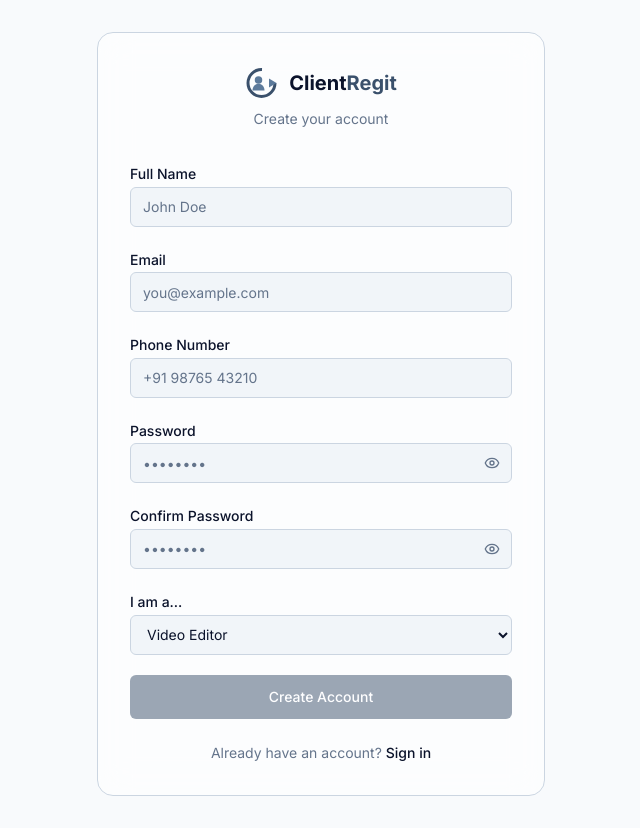
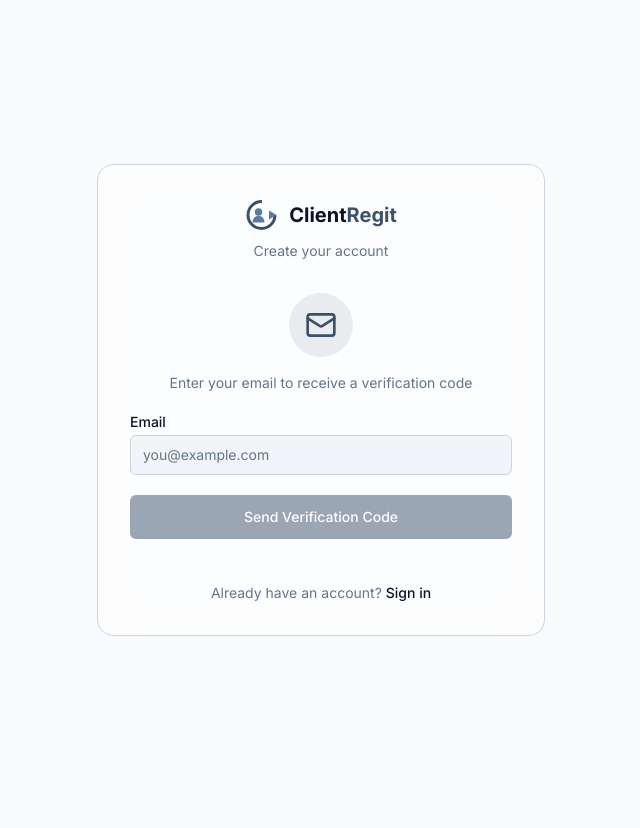
Before and after one commit to editdeocom-sketch/clientregit, a Next.js app: page /signup in a window 1280 px wide. Shown: the whole page, without its empty margins (319-959 px from the left). After the commit the page ends 800 px from the top, so only its background shows below. Built offline with nearby package versions, Linux system fonts and the light colour scheme.

Commit message:
feat: OTP-based signup flow - 3 step process (email -> OTP -> profile)

```diff
--- a/src/app/auth/callback/route.ts
+++ b/src/app/auth/callback/route.ts
@@ -28,15 +28,12 @@ export async function GET(request: NextRequest) {
 
     const { data, error } = await supabase.auth.exchangeCodeForSession(code)
     if (!error && data.user) {
-      // Get role from user_metadata
       const role = data.user.user_metadata?.role || "editor"
 
-      // If a specific next URL was requested, use it
       if (next) {
         return NextResponse.redirect(`${origin}${next}`)
       }
 
-      // Redirect based on role
       if (role === "client") {
         return NextResponse.redirect(`${origin}/client/dashboard`)
       }
@@ -44,5 +41,6 @@ export async function GET(request: NextRequest) {
     }
   }
 
-  return NextResponse.redirect(`${origin}/login?error=auth_callback_failed`)
+  // If no code or error, redirect to login
+  return NextResponse.redirect(`${origin}/login`)
 }
--- a/src/app/signup/page.tsx
+++ b/src/app/signup/page.tsx
@@ -4,7 +4,7 @@ import { useState } from "react";
 import { useRouter } from "next/navigation";
 import Link from "next/link";
 import { toast } from "sonner";
-import { Loader2, CheckCircle2, XCircle } from "lucide-react";
+import { Loader2, CheckCircle2, XCircle, ArrowLeft, Mail, Lock } from "lucide-react";
 import { Logo } from "@/components/layout/logo";
 import { createClient } from "@/lib/supabase/client";
 import { Button } from "@/components/ui/button";
@@ -44,21 +44,117 @@ function PasswordRequirement({ met, text }: { met: boolean; text: string }) {
 export default function SignupPage() {
   const router = useRouter();
 
+  // Step 1: Email + OTP
+  // Step 2: Full details
+  const [step, setStep] = useState<"email" | "otp" | "details">("email");
+
+  const [email, setEmail] = useState("");
+  const [otp, setOtp] = useState(["", "", "", "", "", ""]);
+  const [otpLoading, setOtpLoading] = useState(false);
+  const [verifyLoading, setVerifyLoading] = useState(false);
+  const [resendCountdown, setResendCountdown] = useState(0);
+
   const [fullName, setFullName] = useState("");
-  const [email, setEmail] = useState("");
   const [phone, setPhone] = useState("");
   const [password, setPassword] = useState("");
   const [confirmPassword, setConfirmPassword] = useState("");
   const [role, setRole] = useState<UserRole>("editor");
-  const [loading, setLoading] = useState(false);
+  const [signupLoading, setSignupLoading] = useState(false);
 
   const pwValidation = validatePassword(password);
   const passwordsMatch = password.length > 0 && password === confirmPassword;
-  const canSubmit = fullName && email && password && confirmPassword && pwValidation.valid && passwordsMatch && !loading;
+  const canSignup = fullName && password && confirmPassword && pwValidation.valid && passwordsMatch && !signupLoading;
 
-  async function handleSubmit(e: React.FormEvent) {
-    e.preventDefault();
+  // Resend countdown
+  useState(() => {
+    let interval: NodeJS.Timeout;
+    if (resendCountdown > 0) {
+      interval = setInterval(() => {
+        setResendCountdown((prev) => {
+          if (prev <= 1) {
+            clearInterval(interval);
+            return 0;
+          }
+          return prev - 1;
+        });
+      }, 1000);
+    }
+    return () => clearInterval(interval);
+  });
 
+  // Step 1: Send OTP to email
+  async function handleSendOtp() {
+    if (!email) {
+      toast.error("Please enter your email");
+      return;
+    }
+
+    setOtpLoading(true);
+    const supabase = createClient();
+
+    // Check if user already exists
+    const { data: existingUser } = await supabase
+      .from("profiles")
+      .select("id")
+      .eq("email", email)
+      .single();
+
+    if (existingUser) {
+      toast.error("An account with this email already exists. Please log in.");
+      setOtpLoading(false);
+      return;
+    }
+
+    // Send OTP
+    const { error } = await supabase.auth.signInWithOtp({
+      email,
+      options: {
+        shouldCreateUser: false,
+      },
+    });
+
+    if (error) {
+      toast.error(error.message || "Failed to send verification code");
+      setOtpLoading(false);
+      return;
+    }
+
+    toast.success("Verification code sent to your email!");
+    setStep("otp");
+    setResendCountdown(60);
+    setOtpLoading(false);
+  }
+
+  // Step 2: Verify OTP
+  async function handleVerifyOtp() {
+    const otpString = otp.join("");
+    if (otpString.length !== 6) {
+      toast.error("Please enter the complete 6-digit code");
+      return;
+    }
+
+    setVerifyLoading(true);
+    const supabase = createClient();
+
+    const { error } = await supabase.auth.verifyOtp({
+      email,
+      token: otpString,
+      type: "signup",
+    });
+
+    if (error) {
+      toast.error(error.message || "Invalid verification code");
+      setVerifyLoading(false);
+      return;
+    }
+
+    toast.success("Email verified! Now complete your profile.");
+    setStep("details");
+    setVerifyLoading(false);
+  }
+
+  // Step 3: Complete signup
+  async function handleSignup() {
     if (!pwValidation.valid) {
       toast.error("Password does not meet requirements.");
       return;
@@ -69,69 +165,70 @@ export default function SignupPage() {
       return;
     }
 
-    setLoading(true);
-
+    setSignupLoading(true);
     const supabase = createClient();
 
-    // Step 1: Sign up the user
-    const { data, error } = await supabase.auth.signUp({
-      email,
-      password,
-      options: {
+    // Get the current (verified) user
+    const { data: { user } } = await supabase.auth.getUser();
+    if (!user) {
+      toast.error("Session expired. Please start over.");
+      setStep("email");
+      setSignupLoading(false);
+      return;
+    }
+
+    // Update user metadata
+    const { error: updateError } = await supabase.auth.updateUser({
       data: {
         full_name: fullName,
         role,
       },
-      },
     });
 
-    if (error) {
-      toast.error(error.message);
-      setLoading(false);
+    if (updateError) {
+      toast.error("Failed to update user data");
+      setSignupLoading(false);
       return;
     }
 
-    if (data.user) {
-      // Step 2: Create profile
-      const { error: profileError } = await supabase.from("profiles").insert({
-        id: data.user.id,
+    // Create profile
+    const { error: profileError } = await supabase.from("profiles").upsert({
+      id: user.id,
       full_name: fullName,
       email,
       phone,
       role,
-      });
+    }, { onConflict: "id" });
 
     if (profileError) {
-        toast.error("Account created but profile setup failed. Please contact support.");
-        setLoading(false);
+      toast.error("Failed to create profile. Please contact support.");
+      setSignupLoading(false);
       return;
     }
 
-      // Step 3: Send OTP for verification
-      const { error: otpError } = await supabase.auth.signInWithOtp({
+    // Sign out and redirect to login (password not set during OTP flow)
+    await supabase.auth.signOut();
+    toast.success("Account created! Please log in with your email and set a password.");
+    router.push("/login");
+    setSignupLoading(false);
+  }
+
+  // Resend OTP
+  async function handleResendOtp() {
+    if (resendCountdown > 0) return;
+
+    const supabase = createClient();
+    const { error } = await supabase.auth.signInWithOtp({
       email,
-        options: {
-          shouldCreateUser: false, // User already created, just send OTP
-        },
+      options: { shouldCreateUser: false },
     });
 
-      if (otpError) {
-        // If OTP fails, user can still login with password
-        toast.success("Account created! You can now log in.");
-        router.push("/login");
+    if (error) {
+      toast.error("Failed to resend code");
     } else {
-        toast.success("Verification code sent to your email!");
-        // Store email in sessionStorage for the verify page
-        sessionStorage.setItem("signup_email", email);
-        sessionStorage.setItem("signup_role", role);
-        router.push("/verify-otp");
+      toast.success("New code sent!");
+      setResendCountdown(60);
     }
-    } else {
-      toast.success("Account created! You can now log in.");
-      router.push("/login");
-    }
-
-    setLoading(false);
   }
 
   return (
@@ -144,19 +241,16 @@ export default function SignupPage() {
           <p className="text-sm text-muted-foreground">Create your account</p>
         </div>
 
-        <form onSubmit={handleSubmit} className="space-y-5">
-          <div className="space-y-2">
-            <Label htmlFor="fullName">Full Name</Label>
-            <Input
-              id="fullName"
-              type="text"
-              placeholder="John Doe"
-              value={fullName}
-              onChange={(e) => setFullName(e.target.value)}
-              required
-              autoComplete="name"
-              className="bg-muted border-border text-foreground placeholder:text-muted-foreground"
-            />
+        {/* Step 1: Enter Email */}
+        {step === "email" && (
+          <div className="space-y-5">
+            <div className="flex flex-col items-center mb-4">
+              <div className="h-16 w-16 rounded-full bg-primary/10 flex items-center justify-center mb-4">
+                <Mail className="h-8 w-8 text-primary" />
+              </div>
+              <p className="text-sm text-muted-foreground text-center">
+                Enter your email to receive a verification code
+              </p>
             </div>
 
             <div className="space-y-2">
@@ -168,8 +262,123 @@ export default function SignupPage() {
                 value={email}
                 onChange={(e) => setEmail(e.target.value)}
                 required
-              autoComplete="email"
-              className="bg-muted border-border text-foreground placeholder:text-muted-foreground"
+                className="bg-muted border-border text-foreground"
+              />
+            </div>
+
+            <Button
+              onClick={handleSendOtp}
+              disabled={!email || otpLoading}
+              className="w-full bg-primary text-primary-foreground hover:bg-primary/90 h-11"
+            >
+              {otpLoading ? (
+                <Loader2 className="h-4 w-4 animate-spin" />
+              ) : (
+                "Send Verification Code"
+              )}
+            </Button>
+
+            <p className="mt-6 text-center text-sm text-muted-foreground">
+              Already have an account?{" "}
+              <Link href="/login" className="font-medium text-foreground hover:text-foreground/80">
+                Sign in
+              </Link>
+            </p>
+          </div>
+        )}
+
+        {/* Step 2: Enter OTP */}
+        {step === "otp" && (
+          <div className="space-y-5">
+            <div className="flex flex-col items-center mb-4">
+              <div className="h-16 w-16 rounded-full bg-primary/10 flex items-center justify-center mb-4">
+                <Lock className="h-8 w-8 text-primary" />
+              </div>
+              <p className="text-sm text-muted-foreground text-center">
+                Enter the 6-digit code sent to
+              </p>
+              <p className="text-sm font-medium text-foreground mt-1">{email}</p>
+            </div>
+
+            <div className="flex justify-center gap-2">
+              {otp.map((digit, index) => (
+                <Input
+                  key={index}
+                  type="text"
+                  inputMode="numeric"
+                  maxLength={1}
+                  value={digit}
+                  onChange={(e) => {
+                    const val = e.target.value.replace(/\D/g, "").slice(-1);
+                    const newOtp = [...otp];
+                    newOtp[index] = val;
+                    setOtp(newOtp);
+                    if (val && index < 5) {
+                      document.getElementById(`otp-${index + 1}`)?.focus();
+                    }
+                  }}
+                  id={`otp-${index}`}
+                  className="h-12 w-12 text-center text-lg font-mono bg-muted border-border text-foreground"
+                />
+              ))}
+            </div>
+
+            <Button
+              onClick={handleVerifyOtp}
+              disabled={otp.join("").length !== 6 || verifyLoading}
+              className="w-full bg-primary text-primary-foreground hover:bg-primary/90 h-11"
+            >
+              {verifyLoading ? (
+                <Loader2 className="h-4 w-4 animate-spin" />
+              ) : (
+                "Verify Code"
+              )}
+            </Button>
+
+            <div className="text-center">
+              <p className="text-sm text-muted-foreground">
+                {resendCountdown > 0 ? (
+                  `Resend in ${resendCountdown}s`
+                ) : (
+                  <button onClick={handleResendOtp} className="font-medium text-foreground hover:text-foreground/80">
+                    Resend code
+                  </button>
+                )}
+              </p>
+            </div>
+
+            <button
+              onClick={() => setStep("email")}
+              className="flex items-center justify-center gap-2 text-sm text-muted-foreground hover:text-foreground mx-auto"
+            >
+              <ArrowLeft className="h-4 w-4" />
+              Change email
+            </button>
+          </div>
+        )}
+
+        {/* Step 3: Complete Profile */}
+        {step === "details" && (
+          <div className="space-y-5">
+            <div className="flex flex-col items-center mb-4">
+              <div className="h-16 w-16 rounded-full bg-green-500/10 flex items-center justify-center mb-4">
+                <CheckCircle2 className="h-8 w-8 text-green-500" />
+              </div>
+              <p className="text-sm text-muted-foreground text-center">
+                Email verified! Complete your profile below.
+              </p>
+            </div>
+
+            <div className="space-y-2">
+              <Label htmlFor="fullName">Full Name *</Label>
+              <Input
+                id="fullName"
+                type="text"
+                placeholder="John Doe"
+                value={fullName}
+                onChange={(e) => setFullName(e.target.value)}
+                required
+                className="bg-muted border-border text-foreground"
               />
             </div>
 
@@ -181,21 +390,19 @@ export default function SignupPage() {
                 placeholder="+91 98765 43210"
                 value={phone}
                 onChange={(e) => setPhone(e.target.value)}
-              autoComplete="tel"
-              className="bg-muted border-border text-foreground placeholder:text-muted-foreground"
+                className="bg-muted border-border text-foreground"
               />
             </div>
 
             <div className="space-y-2">
-            <Label htmlFor="password">Password</Label>
+              <Label htmlFor="password">Password *</Label>
               <PasswordInput
                 id="password"
                 placeholder="••••••••"
                 value={password}
                 onChange={(e) => setPassword(e.target.value)}
                 required
-              autoComplete="new-password"
-              className="bg-muted border-border text-foreground placeholder:text-muted-foreground"
+                className="bg-muted border-border text-foreground"
               />
               {password.length > 0 && (
                 <div className="space-y-1 mt-2">
@@ -209,15 +416,14 @@ export default function SignupPage() {
             </div>
 
             <div className="space-y-2">
-            <Label htmlFor="confirmPassword">Confirm Password</Label>
+              <Label htmlFor="confirmPassword">Confirm Password *</Label>
               <PasswordInput
                 id="confirmPassword"
                 placeholder="••••••••"
                 value={confirmPassword}
                 onChange={(e) => setConfirmPassword(e.target.value)}
                 required
-              autoComplete="new-password"
-              className="bg-muted border-border text-foreground placeholder:text-muted-foreground"
+                className="bg-muted border-border text-foreground"
               />
               {confirmPassword.length > 0 && (
                 <div className="flex items-center gap-1.5 text-xs mt-1">
@@ -242,39 +448,26 @@ export default function SignupPage() {
                 id="role"
                 value={role}
                 onChange={(e) => setRole(e.target.value as UserRole)}
-              className="flex h-10 w-full rounded-md border border-border bg-muted px-3 py-2 text-sm text-foreground outline-none focus:ring-2 focus:ring-ring focus:ring-offset-0"
+                className="flex h-10 w-full rounded-md border border-border bg-muted px-3 py-2 text-sm text-foreground outline-none focus:ring-2 focus:ring-ring"
               >
-              <option value="editor">
-                Video Editor
-              </option>
-              <option value="client">
-                Client
-              </option>
+                <option value="editor">Video Editor</option>
+                <option value="client">Client</option>
               </select>
             </div>
 
             <Button
-            type="submit"
-            disabled={!canSubmit}
+              onClick={handleSignup}
+              disabled={!canSignup}
               className="w-full bg-primary text-primary-foreground hover:bg-primary/90 h-11"
             >
-            {loading ? (
+              {signupLoading ? (
                 <Loader2 className="h-4 w-4 animate-spin" />
               ) : (
                 "Create Account"
               )}
             </Button>
-        </form>
-
-        <p className="mt-6 text-center text-sm text-muted-foreground">
-          Already have an account?{" "}
-          <Link
-            href="/login"
-            className="font-medium text-foreground hover:text-foreground/80 transition-colors"
-          >
-            Sign in
-          </Link>
-        </p>
+          </div>
+        )}
       </div>
     </div>
   );
```
Lines whose indentation alone changed are shown as unchanged.
